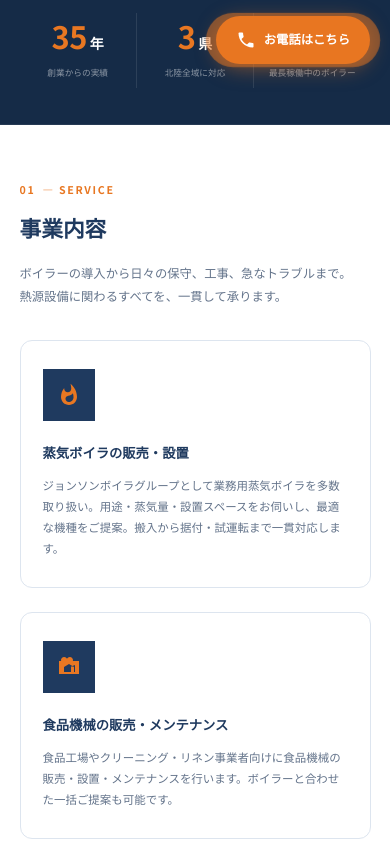
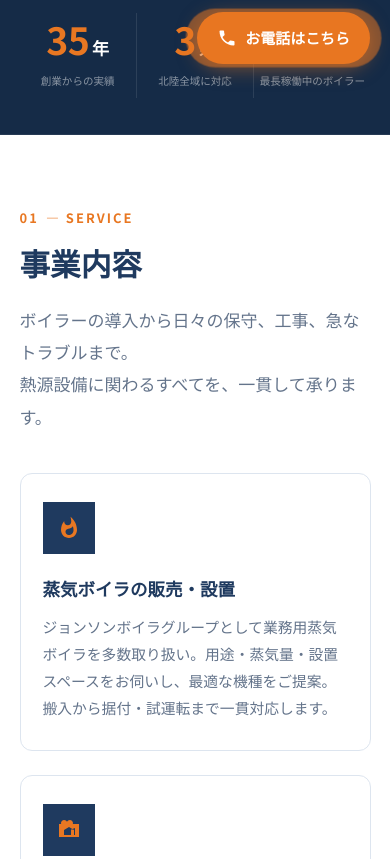
Before and after one commit to hazukina/hokkoku-jb, a plain HTML site: page index.html in a window 390 px wide. Shown: the part 760-1619 px from the top of the page. Drawn offline with nearby package versions, Linux system fonts and the light colour scheme; a script that the page names is missing.

Commit message:
Revert font size, fix horizontal overflow on mobile

```diff
--- a/style.css
+++ b/style.css
@@ -31,6 +31,7 @@ body {
   color: var(--text);
   background: var(--white);
   line-height: 1.75;
+  overflow-x: hidden;
   -webkit-font-smoothing: antialiased;
 }
 a { color: inherit; text-decoration: none; }
@@ -1359,7 +1360,6 @@ ul, ol { list-style: none; }
    ============================================= */
 @media (max-width: 767px) {
   :root { --header-h: 62px; }
-  html { font-size: 14px; }
 
   .hamburger { display: flex; }
   .header-contact .header-contact-label { display: none; }
@@ -1374,12 +1374,8 @@ ul, ol { list-style: none; }
   .btn-primary { font-size: 0.92rem; padding: 12px 22px; }
   .btn-ghost   { font-size: 0.88rem; padding: 11px 18px; }
 
-  .section { padding: 56px 0; }
-  .section-header { margin-bottom: 32px; }
-  .section-title { font-size: 1.55rem; }
-  .section-desc  { font-size: 0.88rem; }
-  .card-title    { font-size: 0.95rem; }
-  .card-text     { font-size: 0.82rem; }
+  .section { padding: 72px 0; }
+  .section-header { margin-bottom: 40px; }
 
   .cards, .cards-4 { grid-template-columns: 1fr; }
   .card { padding: 28px 22px; }
```
